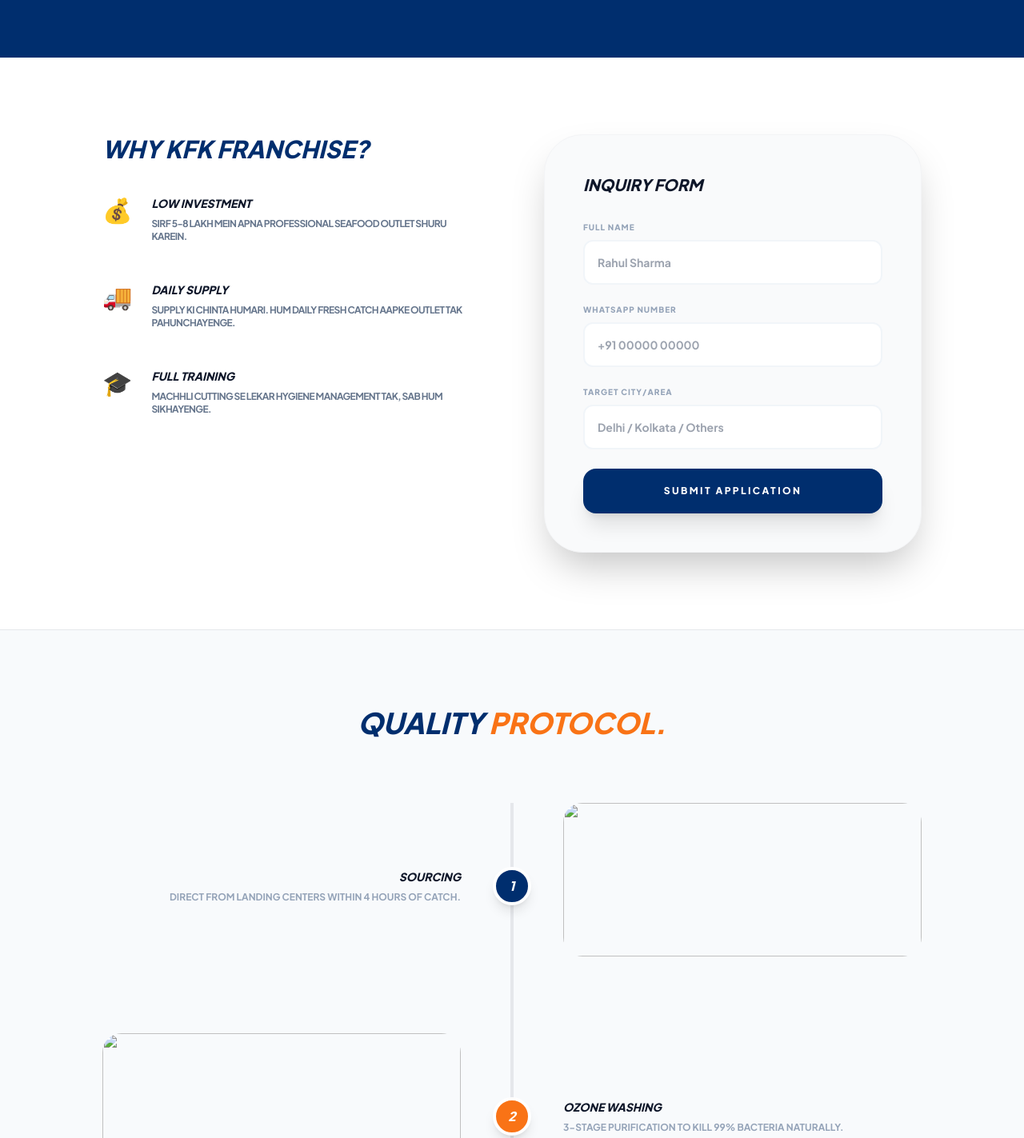
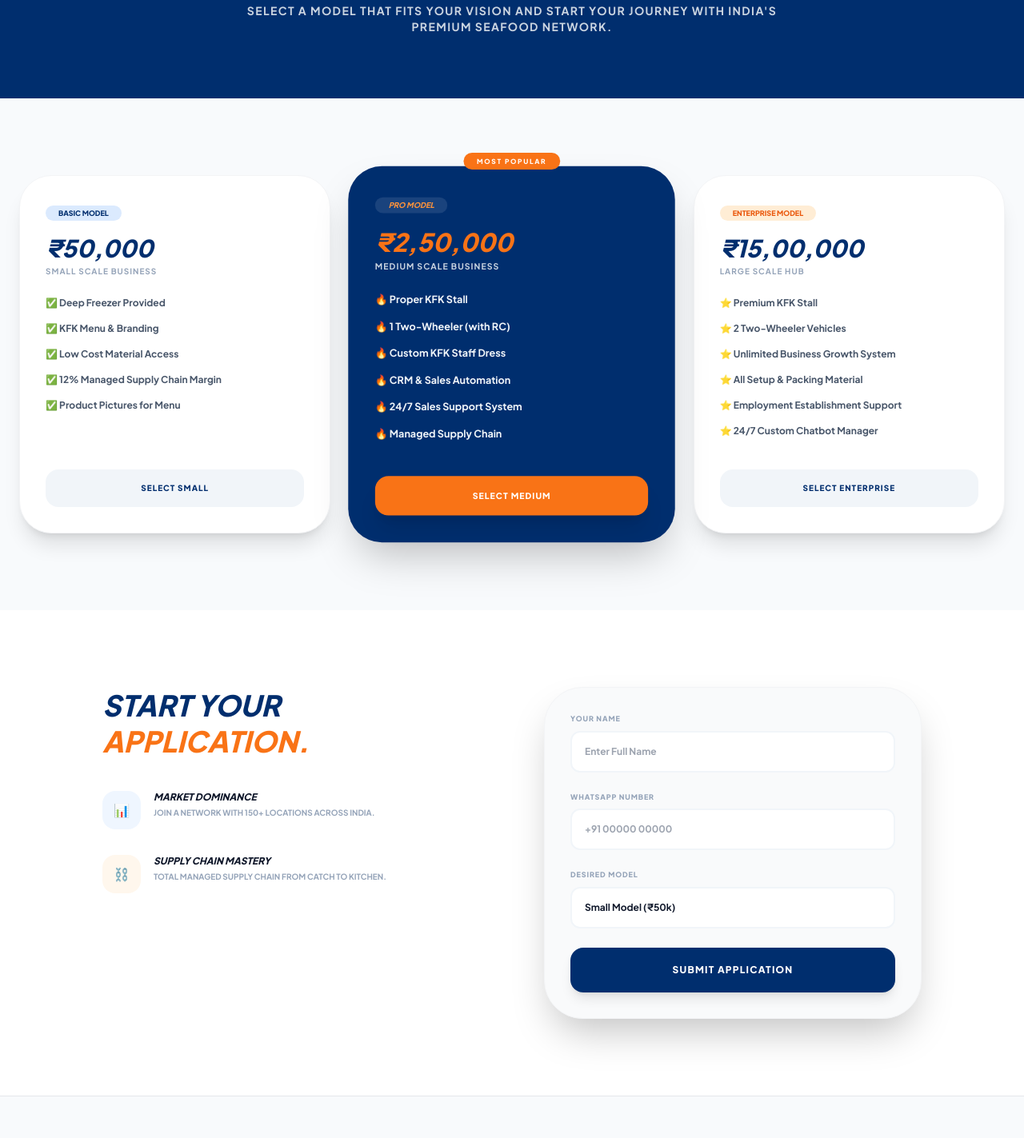
Before and after one commit to smilefinancesolution01-coder/kfk-website, a plain HTML site: page franchise.html in a window 1280 px wide. Shown: the part 285-1708 px from the top of the page at 80% size. Drawn offline with nearby package versions, Linux system fonts and the light colour scheme; no server answers.

Commit message:
Update franchise.html

```diff
--- a/franchise.html
+++ b/franchise.html
@@ -3,18 +3,20 @@
 <head>
     <meta charset="UTF-8">
     <meta name="viewport" content="width=device-width, initial-scale=1.0">
-    <title>Franchise & Quality | KFK India</title>
+    <title>Franchise Models | KFK India</title>
     <script src="https://cdn.tailwindcss.com"></script>
     <link href="https://fonts.googleapis.com/css2?family=Plus+Jakarta+Sans:wght@400;600;700;800&display=swap" rel="stylesheet">
     <style>
-        body { font-family: 'Plus Jakarta Sans', sans-serif; }
+        body { font-family: 'Plus Jakarta Sans', sans-serif; overflow-x: hidden; }
         .form-input { border: 2px solid #f1f5f9; transition: all 0.3s; }
         .form-input:focus { border-color: #002e6e; outline: none; }
+        .model-card { transition: all 0.4s cubic-bezier(0.175, 0.885, 0.32, 1.275); }
+        .model-card:hover { transform: translateY(-10px); }
     </style>
 </head>
-<body class="bg-white text-slate-900">
+<body class="bg-[#f8fafc] text-slate-900">
 
-    <header class="p-6 border-b">
+    <header class="p-6 bg-white border-b sticky top-0 z-50">
         <div class="max-w-7xl mx-auto flex justify-between items-center">
             <a href="index.html" class="text-2xl font-black text-[#002e6e] italic">KFK<span class="text-orange-500">.</span>INDIA</a>
             <a href="index.html" class="text-[10px] font-black uppercase tracking-widest text-slate-400">← Back to Home</a>
@@ -22,97 +24,136 @@
     </header>
 
     <section class="py-20 bg-[#002e6e] text-white text-center px-6">
-        <h1 class="text-4xl md:text-7xl font-black italic uppercase mb-6">Partner With <span class="text-orange-500">KFK.</span></h1>
-        <p class="max-w-2xl mx-auto text-slate-300 font-bold text-xs md:text-sm uppercase tracking-widest">Join India's fastest growing chemical-free fish supply network.</p>
+        <h6 class="text-orange-500 font-black text-[10px] uppercase tracking-[0.4em] mb-4">Investment Opportunities</h6>
+        <h1 class="text-4xl md:text-7xl font-black italic uppercase mb-6">Own Your <span class="text-orange-500">Business.</span></h1>
+        <p class="max-w-2xl mx-auto text-slate-300 font-bold text-xs md:text-sm uppercase tracking-widest">Select a model that fits your vision and start your journey with India's premium seafood network.</p>
     </section>
 
-    <section class="py-24 px-6">
+    <section class="py-24 px-6 max-w-7xl mx-auto">
+        <div class="grid grid-cols-1 md:grid-cols-3 gap-8">
+
+            <div class="bg-white p-8 rounded-[2.5rem] shadow-xl border border-gray-100 model-card flex flex-col">
+                <div class="mb-6">
+                    <span class="bg-blue-100 text-[#002e6e] text-[9px] font-black px-4 py-1 rounded-full uppercase">Basic Model</span>
+                    <h3 class="text-3xl font-black text-[#002e6e] mt-4 italic uppercase">₹50,000</h3>
+                    <p class="text-[10px] font-bold text-slate-400 mt-1 uppercase tracking-widest">Small Scale Business</p>
+                </div>
+                <div class="space-y-4 mb-10 flex-1">
+                    <div class="flex items-center gap-3 text-xs font-bold text-slate-600">✅ Deep Freezer Provided</div>
+                    <div class="flex items-center gap-3 text-xs font-bold text-slate-600">✅ KFK Menu & Branding</div>
+                    <div class="flex items-center gap-3 text-xs font-bold text-slate-600">✅ Low Cost Material Access</div>
+                    <div class="flex items-center gap-3 text-xs font-bold text-slate-600">✅ 12% Managed Supply Chain Margin</div>
+                    <div class="flex items-center gap-3 text-xs font-bold text-slate-600">✅ Product Pictures for Menu</div>
+                </div>
+                <button onclick="document.getElementById('contact-form').scrollIntoView()" class="w-full bg-slate-100 text-[#002e6e] py-4 rounded-2xl font-black uppercase text-[10px] tracking-widest hover:bg-[#002e6e] hover:text-white transition-all">Select Small</button>
+            </div>
+
+            <div class="bg-[#002e6e] p-8 rounded-[2.5rem] shadow-2xl model-card text-white flex flex-col relative scale-105 z-10">
+                <div class="absolute -top-4 left-1/2 -translate-x-1/2 bg-orange-500 text-white text-[8px] font-black px-4 py-1 rounded-full uppercase tracking-[0.2em]">Most Popular</div>
+                <div class="mb-6">
+                    <span class="bg-white/10 text-orange-400 text-[9px] font-black px-4 py-1 rounded-full uppercase italic">Pro Model</span>
+                    <h3 class="text-3xl font-black mt-4 italic uppercase text-orange-500">₹2,50,000</h3>
+                    <p class="text-[10px] font-bold text-slate-300 mt-1 uppercase tracking-widest">Medium Scale Business</p>
+                </div>
+                <div class="space-y-4 mb-10 flex-1">
+                    <div class="flex items-center gap-3 text-xs font-bold text-slate-100">🔥 Proper KFK Stall</div>
+                    <div class="flex items-center gap-3 text-xs font-bold text-slate-100">🔥 1 Two-Wheeler (with RC)</div>
+                    <div class="flex items-center gap-3 text-xs font-bold text-slate-100">🔥 Custom KFK Staff Dress</div>
+                    <div class="flex items-center gap-3 text-xs font-bold text-slate-100">🔥 CRM & Sales Automation</div>
+                    <div class="flex items-center gap-3 text-xs font-bold text-slate-100">🔥 24/7 Sales Support System</div>
+                    <div class="flex items-center gap-3 text-xs font-bold text-slate-100">🔥 Managed Supply Chain</div>
+                </div>
+                <button onclick="document.getElementById('contact-form').scrollIntoView()" class="w-full bg-orange-500 text-white py-4 rounded-2xl font-black uppercase text-[10px] tracking-widest hover:scale-105 transition-all shadow-xl">Select Medium</button>
+            </div>
+
+            <div class="bg-white p-8 rounded-[2.5rem] shadow-xl border border-gray-100 model-card flex flex-col">
+                <div class="mb-6">
+                    <span class="bg-orange-100 text-orange-600 text-[9px] font-black px-4 py-1 rounded-full uppercase">Enterprise Model</span>
+                    <h3 class="text-3xl font-black text-[#002e6e] mt-4 italic uppercase">₹15,00,000</h3>
+                    <p class="text-[10px] font-bold text-slate-400 mt-1 uppercase tracking-widest">Large Scale Hub</p>
+                </div>
+                <div class="space-y-4 mb-10 flex-1">
+                    <div class="flex items-center gap-3 text-xs font-bold text-slate-600">⭐ Premium KFK Stall</div>
+                    <div class="flex items-center gap-3 text-xs font-bold text-slate-600">⭐ 2 Two-Wheeler Vehicles</div>
+                    <div class="flex items-center gap-3 text-xs font-bold text-slate-600">⭐ Unlimited Business Growth System</div>
+                    <div class="flex items-center gap-3 text-xs font-bold text-slate-600">⭐ All Setup & Packing Material</div>
+                    <div class="flex items-center gap-3 text-xs font-bold text-slate-600">⭐ Employment Establishment Support</div>
+                    <div class="flex items-center gap-3 text-xs font-bold text-slate-600">⭐ 24/7 Custom Chatbot Manager</div>
+                </div>
+                <button onclick="document.getElementById('contact-form').scrollIntoView()" class="w-full bg-slate-100 text-[#002e6e] py-4 rounded-2xl font-black uppercase text-[10px] tracking-widest hover:bg-[#002e6e] hover:text-white transition-all">Select Enterprise</button>
+            </div>
+
+        </div>
+    </section>
+
+    <section id="contact-form" class="py-24 px-6 bg-white">
         <div class="max-w-5xl mx-auto grid grid-cols-1 lg:grid-cols-2 gap-20">
-
             <div>
-                <h2 class="text-3xl font-black italic uppercase text-[#002e6e] mb-10">Why KFK Franchise?</h2>
-                <div class="space-y-12">
-                    <div class="flex gap-6">
-                        <div class="text-3xl">💰</div>
+                <h2 class="text-4xl font-black italic uppercase text-[#002e6e] mb-10 leading-tight">Start Your <br><span class="text-orange-500">Application.</span></h2>
+                <div class="space-y-8">
+                    <div class="flex gap-4">
+                        <div class="w-12 h-12 bg-blue-50 rounded-2xl flex items-center justify-center shrink-0">📊</div>
                         <div>
-                            <h4 class="font-black uppercase text-sm mb-2 italic">Low Investment</h4>
-                            <p class="text-xs text-slate-500 font-bold uppercase tracking-tighter">Sirf 5-8 Lakh mein apna professional seafood outlet shuru karein.</p>
+                            <h5 class="font-black text-xs uppercase italic">Market Dominance</h5>
+                            <p class="text-[10px] text-slate-400 font-bold uppercase mt-1">Join a network with 150+ locations across India.</p>
                         </div>
                     </div>
-                    <div class="flex gap-6">
-                        <div class="text-3xl">🚚</div>
+                    <div class="flex gap-4">
+                        <div class="w-12 h-12 bg-orange-50 rounded-2xl flex items-center justify-center shrink-0">⛓️</div>
                         <div>
-                            <h4 class="font-black uppercase text-sm mb-2 italic">Daily Supply</h4>
-                            <p class="text-xs text-slate-500 font-bold uppercase tracking-tighter">Supply ki chinta humari. Hum daily fresh catch aapke outlet tak pahunchayenge.</p>
-                        </div>
-                    </div>
-                    <div class="flex gap-6">
-                        <div class="text-3xl">🎓</div>
-                        <div>
-                            <h4 class="font-black uppercase text-sm mb-2 italic">Full Training</h4>
-                            <p class="text-xs text-slate-500 font-bold uppercase tracking-tighter">Machhli cutting se lekar hygiene management tak, sab hum sikhayenge.</p>
+                            <h5 class="font-black text-xs uppercase italic">Supply Chain Mastery</h5>
+                            <p class="text-[10px] text-slate-400 font-bold uppercase mt-1">Total managed supply chain from catch to kitchen.</p>
                         </div>
                     </div>
                 </div>
             </div>
 
-            <div class="bg-gray-50 p-8 md:p-12 rounded-[3rem] border border-gray-100 shadow-2xl">
-                <h3 class="text-xl font-black uppercase italic mb-8">Inquiry Form</h3>
+            <div class="bg-gray-50 p-8 rounded-[3rem] border border-gray-100 shadow-2xl">
                 <form action="#" class="space-y-6">
                     <div>
-                        <label class="text-[10px] font-black uppercase tracking-widest text-slate-400 mb-2 block">Full Name</label>
-                        <input type="text" placeholder="Rahul Sharma" class="w-full p-4 rounded-xl form-input bg-white text-sm font-bold">
+                        <label class="text-[9px] font-black uppercase tracking-widest text-slate-400 mb-2 block">Your Name</label>
+                        <input type="text" placeholder="Enter Full Name" class="w-full p-4 rounded-xl form-input bg-white text-xs font-bold">
                     </div>
                     <div>
-                        <label class="text-[10px] font-black uppercase tracking-widest text-slate-400 mb-2 block">WhatsApp Number</label>
-                        <input type="tel" placeholder="+91 00000 00000" class="w-full p-4 rounded-xl form-input bg-white text-sm font-bold">
+                        <label class="text-[9px] font-black uppercase tracking-widest text-slate-400 mb-2 block">WhatsApp Number</label>
+                        <input type="tel" placeholder="+91 00000 00000" class="w-full p-4 rounded-xl form-input bg-white text-xs font-bold">
                     </div>
                     <div>
-                        <label class="text-[10px] font-black uppercase tracking-widest text-slate-400 mb-2 block">Target City/Area</label>
-                        <input type="text" placeholder="Delhi / Kolkata / Others" class="w-full p-4 rounded-xl form-input bg-white text-sm font-bold">
+                        <label class="text-[9px] font-black uppercase tracking-widest text-slate-400 mb-2 block">Desired Model</label>
+                        <select class="w-full p-4 rounded-xl form-input bg-white text-xs font-bold appearance-none">
+                            <option>Small Model (₹50k)</option>
+                            <option>Medium Model (₹2.5L)</option>
+                            <option>Big Model (₹15L)</option>
+                        </select>
                     </div>
-                    <button class="w-full bg-[#002e6e] text-white py-5 rounded-2xl font-black uppercase text-xs tracking-[0.2em] shadow-xl hover:bg-orange-500 transition-all">Submit Application</button>
+                    <button class="w-full bg-[#002e6e] text-white py-5 rounded-2xl font-black uppercase text-xs tracking-widest hover:bg-orange-500 transition-all shadow-lg">Submit Application</button>
                 </form>
             </div>
-
         </div>
     </section>
 
     <section class="py-24 bg-slate-50 px-6 border-t">
-        <div class="max-w-7xl mx-auto text-center mb-20">
-            <h2 class="text-4xl font-black italic uppercase text-[#002e6e]">Quality <span class="text-orange-500">Protocol.</span></h2>
+        <div class="max-w-7xl mx-auto text-center mb-16">
+            <h2 class="text-4xl font-black italic uppercase text-[#002e6e]">Our <span class="text-orange-500">Operation.</span></h2>
         </div>
-
-        <div class="max-w-5xl mx-auto relative">
-            <div class="hidden md:block absolute left-1/2 top-0 bottom-0 w-1 bg-gray-200 -translate-x-1/2"></div>
-
-            <div class="flex flex-col md:flex-row items-center gap-10 mb-20">
-                <div class="flex-1 text-right hidden md:block">
-                    <h4 class="font-black uppercase text-sm italic">Sourcing</h4>
-                    <p class="text-xs text-slate-400 font-bold uppercase mt-2">Direct from landing centers within 4 hours of catch.</p>
-                </div>
-                <div class="w-12 h-12 bg-[#002e6e] rounded-full border-4 border-white shadow-lg z-10 flex items-center justify-center text-white font-black italic">1</div>
-                <div class="flex-1 text-left">
-                    <h4 class="font-black uppercase text-sm italic md:hidden">Sourcing</h4>
-                    <img id="step1-img" class="w-full h-48 object-cover rounded-3xl mb-4" src="">
+        <div class="max-w-5xl mx-auto grid grid-cols-1 md:grid-cols-2 gap-10">
+            <div class="relative group">
+                <img id="op-img-1" class="w-full h-64 object-cover rounded-[2.5rem] shadow-lg" src="">
+                <div class="absolute bottom-6 left-6 text-white bg-black/50 p-4 rounded-2xl backdrop-blur-sm">
+                    <p class="text-[9px] font-black uppercase tracking-widest">Sourcing & Hygiene</p>
                 </div>
             </div>
-
-            <div class="flex flex-col md:flex-row items-center gap-10 mb-20">
-                <div class="flex-1 text-right">
-                    <img id="step2-img" class="w-full h-48 object-cover rounded-3xl mb-4" src="">
-                </div>
-                <div class="w-12 h-12 bg-orange-500 rounded-full border-4 border-white shadow-lg z-10 flex items-center justify-center text-white font-black italic">2</div>
-                <div class="flex-1 text-left hidden md:block">
-                    <h4 class="font-black uppercase text-sm italic">Ozone Washing</h4>
-                    <p class="text-xs text-slate-400 font-bold uppercase mt-2">3-stage purification to kill 99% bacteria naturally.</p>
+            <div class="relative group">
+                <img id="op-img-2" class="w-full h-64 object-cover rounded-[2.5rem] shadow-lg" src="">
+                <div class="absolute bottom-6 left-6 text-white bg-black/50 p-4 rounded-2xl backdrop-blur-sm">
+                    <p class="text-[9px] font-black uppercase tracking-widest">Professional Packaging</p>
                 </div>
             </div>
         </div>
     </section>
 
-    <footer class="p-12 text-center border-t">
-        <p class="text-[9px] font-black text-slate-400 tracking-[0.5em] uppercase">© 2026 KFK INDIA OPERATIONS | FRANCHISE DIVISION</p>
+    <footer class="p-12 text-center border-t bg-white">
+        <p class="text-[9px] font-black text-slate-400 tracking-[0.5em] uppercase">© 2026 KFK INDIA | FRANCHISE DIVISION | GOOGLE VERIFIED PARTNER</p>
     </footer>
 
     <script>
@@ -124,8 +165,8 @@
                 if(d.photos.length > 0) document.getElementById(id).src = d.photos[0].src.large;
             } catch(e) {}
         }
-        fetchImg('fish landing center workers', 'step1-img');
-        fetchImg('clean industrial kitchen fish', 'step2-img');
+        fetchImg('seafood market stall fresh', 'op-img-1');
+        fetchImg('automated food packaging factory', 'op-img-2');
     </script>
 </body>
 </html>
```
